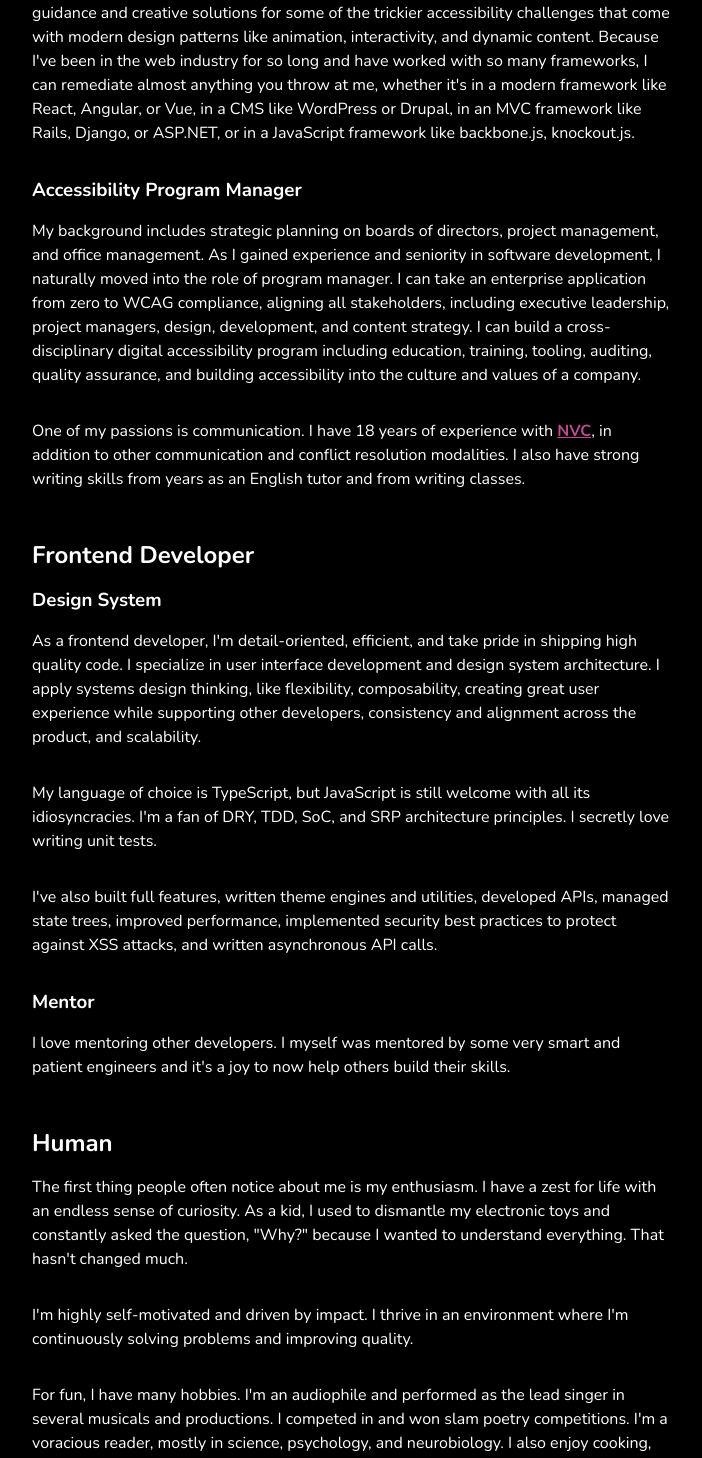
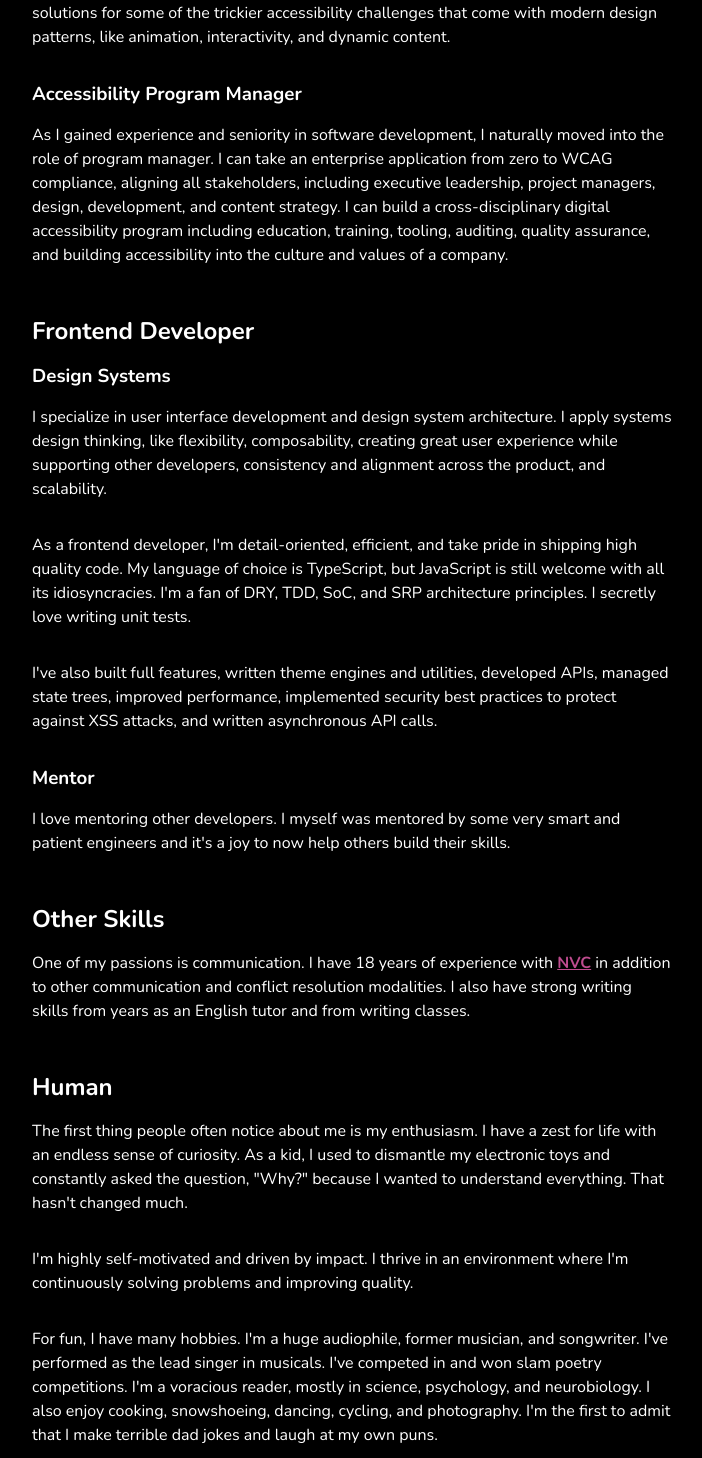
Before and after one commit to amberfrontend/website, a React (Create React App) app: page / in a window 1280 px wide. Shown: the part 620-2078 px from the top of the page, without its empty margins (288-990 px from the left). Built offline with nearby package versions, Linux system fonts and the light colour scheme.

Commit message:
Organize dark mode styles

```diff
--- a/src/App.css
+++ b/src/App.scss
@@ -25,3 +25,14 @@
     transform: rotate(360deg);
   }
 }
+
+.Skip {
+  position: absolute;
+  left: 0.4rem;
+  top: -2rem;
+  z-index: 9999;
+
+  &:focus {
+    top: 0.4rem;
+  }
+}
--- a/src/App.tsx
+++ b/src/App.tsx
@@ -14,7 +14,7 @@ import About from "./pages/About/About";
 import Qualifications from "./pages/Qualifications/Qualifications";
 import Contact from "./pages/Contact/Contact";
 
-import "./App.css";
+import "./App.scss";
 
 function App() {
     const [themeMode, setThemeMode] = useState(THEME.DARK);
@@ -27,9 +27,18 @@ function App() {
         );
     };
 
+    const focusMain = () => {
+        const mainElement = document.getElementsByTagName("main");
+        mainElement[0]?.focus();
+        console.log("mainElement[0]: ", mainElement[0]);
+    };
+
     return (
         <div className="App">
             <ThemeContext.Provider value={themeMode}>
+                <Button className="Skip" onClick={focusMain} type="HEADER">
+                    Skip to main content
+                </Button>
                 <Router>
                     <Header>
                         <Navigation
--- a/src/components/Button/Button.tsx
+++ b/src/components/Button/Button.tsx
@@ -7,11 +7,17 @@ type ButtonType = "BODY" | "HEADER";
 
 export interface ButtonProps {
     children: string;
+    className?: string;
     onClick(): void;
     type: ButtonType;
 }
 
-export default function Button({ children, onClick, type }: ButtonProps) {
+export default function Button({
+    children,
+    className,
+    onClick,
+    type,
+}: ButtonProps) {
     const themeContext = useContext(ThemeContext);
 
     const handleOnClick = () => {
@@ -32,5 +38,9 @@ export default function Button({ children, onClick, type }: ButtonProps) {
         }
     `;
 
-    return <StyledButton onClick={handleOnClick}>{children}</StyledButton>;
+    return (
+        <StyledButton className={className} onClick={handleOnClick}>
+            {children}
+        </StyledButton>
+    );
 }
--- a/src/components/Link/Link.tsx
+++ b/src/components/Link/Link.tsx
@@ -1,7 +1,6 @@
 import React, { useContext } from "react";
 import styled from "styled-components";
 
-import "./Link.scss";
 import { ThemeContext } from "../ThemeContext/ThemeContext";
 
 type LinkType = "BODY" | "HEADER";
--- a/src/components/Main/Main.tsx
+++ b/src/components/Main/Main.tsx
@@ -12,15 +12,25 @@ interface MainProps {
 export default function Main({ children, className }: MainProps) {
     const themeContext = useContext(ThemeContext);
 
-    const MainWrapper = styled.div`
+    const StyledMainWrapper = styled.div`
         background-color: ${themeContext.BACKGROUND.BODY};
         color: ${themeContext.TEXT.BODY};
         min-height: calc(100vh - 9rem);
     `;
 
+    const StyledMain = styled.main`
+        position: relative;
+
+        &:focus {
+            outline: none;
+        }
+    `;
+
     return (
-        <MainWrapper className="MainWrapper">
-            <main className={className}>{children}</main>
-        </MainWrapper>
+        <StyledMainWrapper className="MainWrapper">
+            <StyledMain className={className} tabIndex={-1}>
+                {children}
+            </StyledMain>
+        </StyledMainWrapper>
     );
 }
--- a/src/index.tsx
+++ b/src/index.tsx
@@ -2,7 +2,7 @@ import React from "react";
 import ReactDOM from "react-dom/client";
 import "./index.css";
 import App from "./App";
-import Link from "./components/Link/Link";
+
 import reportWebVitals from "./reportWebVitals";
 
 const root = ReactDOM.createRoot(
--- a/src/pages/About/About.tsx
+++ b/src/pages/About/About.tsx
@@ -42,59 +42,48 @@ export default function About() {
                 <h3>Technical Consultant</h3>
                 <p>
                     My main strength is on the technical side of accessibility.
-                    What I love most is providing guidance and creative
-                    solutions for some of the trickier accessibility challenges
-                    that come with modern design patterns like animation,
-                    interactivity, and dynamic content. Because I've been in the
-                    web industry for so long and have worked with so many
-                    frameworks, I can remediate almost anything you throw at me,
-                    whether it's in a modern framework like React, Angular, or
-                    Vue, in a CMS like WordPress or Drupal, in an MVC framework
-                    like Rails, Django, or ASP.NET, or in a JavaScript framework
-                    like backbone.js, knockout.js.
+                    I provide guidance and creative solutions for some of the
+                    trickier accessibility challenges that come with modern
+                    design patterns, like animation, interactivity, and dynamic
+                    content.
                 </p>
+                {/* <p>
+                    Because I've been in the web industry for so long and have
+                    worked with so many frameworks, I can remediate almost
+                    anything you throw at me, whether it's in a modern framework
+                    like React, Angular, or Vue, in a CMS like WordPress or
+                    Drupal, in an MVC framework like Rails, Django, or ASP.NET,
+                    or in a JavaScript framework like backbone.js, knockout.js.
+                </p> */}
                 <h3>Accessibility Program Manager</h3>
                 <p>
-                    My background includes strategic planning on boards of
-                    directors, project management, and office management. As I
-                    gained experience and seniority in software development, I
-                    naturally moved into the role of program manager. I can take
-                    an enterprise application from zero to WCAG compliance,
-                    aligning all stakeholders, including executive leadership,
-                    project managers, design, development, and content strategy.
-                    I can build a cross-disciplinary digital accessibility
-                    program including education, training, tooling, auditing,
-                    quality assurance, and building accessibility into the
-                    culture and values of a company.
-                </p>
-                <p>
-                    One of my passions is communication. I have {`${yearsNVC}`}{" "}
-                    years of experience with{" "}
-                    <Link href="https://www.cnvc.org/" external type="BODY">
-                        NVC
-                    </Link>
-                    , in addition to other communication and conflict resolution
-                    modalities. I also have strong writing skills from years as
-                    an English tutor and from writing classes.
+                    As I gained experience and seniority in software
+                    development, I naturally moved into the role of program
+                    manager. I can take an enterprise application from zero to
+                    WCAG compliance, aligning all stakeholders, including
+                    executive leadership, project managers, design, development,
+                    and content strategy. I can build a cross-disciplinary
+                    digital accessibility program including education, training,
+                    tooling, auditing, quality assurance, and building
+                    accessibility into the culture and values of a company.
                 </p>
             </Block>
             <Block>
                 <h2>Frontend Developer</h2>
-                <h3>Design System</h3>
+                <h3>Design Systems</h3>
                 <p>
-                    As a frontend developer, I'm detail-oriented, efficient, and
-                    take pride in shipping high quality code. I specialize in
-                    user interface development and design system architecture. I
-                    apply systems design thinking, like flexibility,
-                    composability, creating great user experience while
-                    supporting other developers, consistency and alignment
+                    I specialize in user interface development and design system
+                    architecture. I apply systems design thinking, like
+                    flexibility, composability, creating great user experience
+                    while supporting other developers, consistency and alignment
                     across the product, and scalability.
                 </p>
                 <p>
-                    My language of choice is TypeScript, but JavaScript is still
-                    welcome with all its idiosyncracies. I'm a fan of DRY, TDD,
-                    SoC, and SRP architecture principles. I secretly love
-                    writing unit tests.
+                    As a frontend developer, I'm detail-oriented, efficient, and
+                    take pride in shipping high quality code. My language of
+                    choice is TypeScript, but JavaScript is still welcome with
+                    all its idiosyncracies. I'm a fan of DRY, TDD, SoC, and SRP
+                    architecture principles. I secretly love writing unit tests.
                 </p>
                 <p>
                     I've also built full features, written theme engines and
@@ -108,6 +97,24 @@ export default function About() {
                     some very smart and patient engineers and it's a joy to now
                     help others build their skills.
                 </p>
+            </Block>
+            <Block>
+                <h2>Other Skills</h2>
+                <p>
+                    One of my passions is communication. I have {`${yearsNVC}`}{" "}
+                    years of experience with{" "}
+                    <Link href="https://www.cnvc.org/" external type="BODY">
+                        NVC
+                    </Link>{" "}
+                    in addition to other communication and conflict resolution
+                    modalities. I also have strong writing skills from years as
+                    an English tutor and from writing classes.
+                </p>
+                {/* <p>
+                    My background includes strategic planning on boards of
+                    directors, project management, and office management. I'm a
+                    strong leader who focuses on supporting
+                </p> */}
             </Block>
             <Block>
                 <h2>Human</h2>
@@ -124,13 +131,14 @@ export default function About() {
                     improving quality.
                 </p>
                 <p>
-                    For fun, I have many hobbies. I'm an audiophile and
-                    performed as the lead singer in several musicals and
-                    productions. I competed in and won slam poetry competitions.
-                    I'm a voracious reader, mostly in science, psychology, and
-                    neurobiology. I also enjoy cooking, snowshoeing, dancing,
-                    cycling, and photography. I'm the first to admit that I make
-                    terrible dad jokes and laugh at my own puns.
+                    For fun, I have many hobbies. I'm a huge audiophile, former
+                    musician, and songwriter. I've performed as the lead singer
+                    in musicals. I've competed in and won slam poetry
+                    competitions. I'm a voracious reader, mostly in science,
+                    psychology, and neurobiology. I also enjoy cooking,
+                    snowshoeing, dancing, cycling, and photography. I'm the
+                    first to admit that I make terrible dad jokes and laugh at
+                    my own puns.
                 </p>
             </Block>
         </>
--- a/src/pages/Blog/components/BlogSummary.tsx
+++ b/src/pages/Blog/components/BlogSummary.tsx
@@ -1,4 +1,4 @@
-import * as React from "react";
+import React from "react";
 import Link from "../../../components/Link/Link";
 
 interface BlogSummaryProps {
--- a/src/styles/theme.ts
+++ b/src/styles/theme.ts
@@ -1,6 +1,7 @@
 const COLORS = {
     BLACK: "#000",
     GREEN: "#A5CD36",
+    NEAR_BLACK: "#111",
     PINK: "#BE4B8E",
     WHITE: "#FFF",
 };
@@ -9,7 +10,7 @@ export const THEME = {
     DARK: {
         BACKGROUND: {
             BODY: COLORS.BLACK,
-            HEADER: COLORS.BLACK,
+            HEADER: COLORS.NEAR_BLACK,
         },
         BUTTON: {
             BODY: {
```
Also changed, not shown: src/components/Link/Link.scss (deleted, +0 -28 lines).
